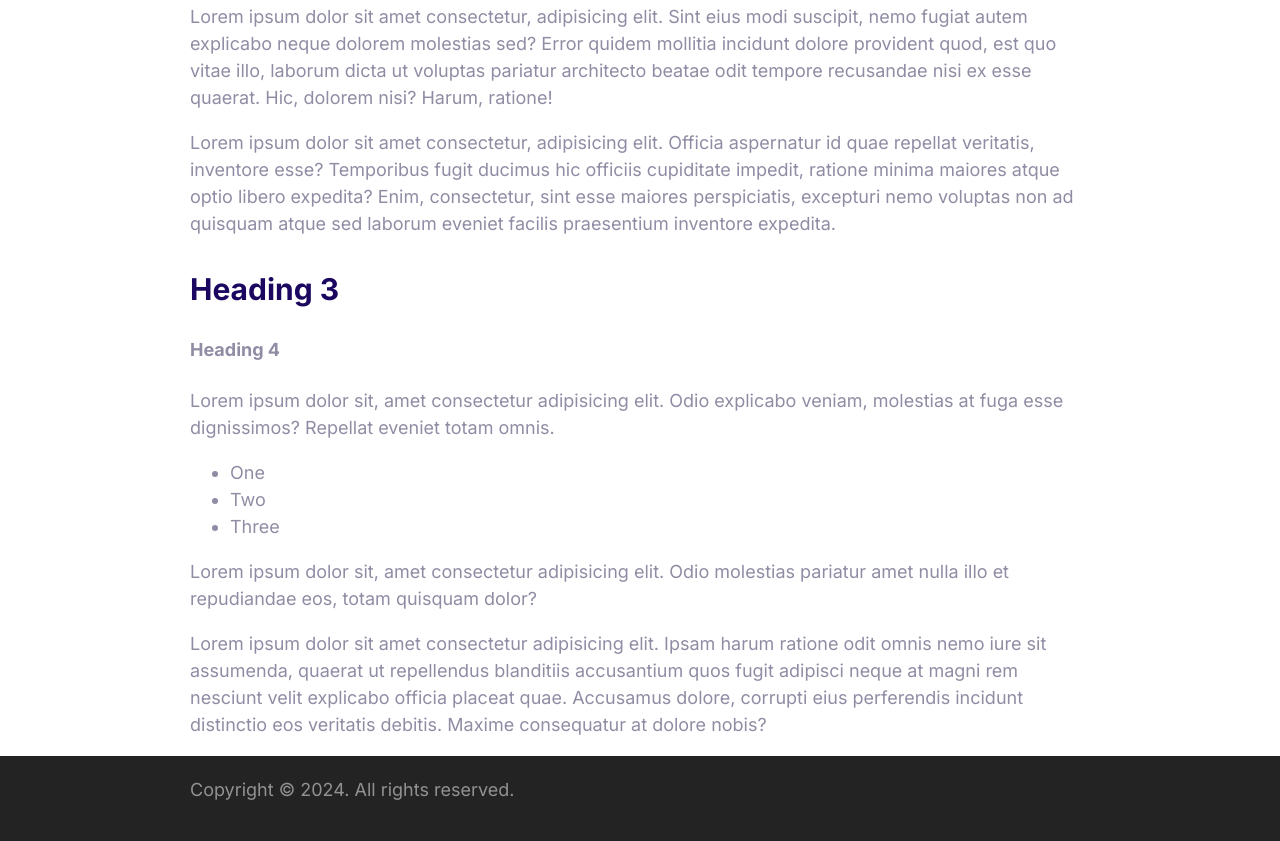
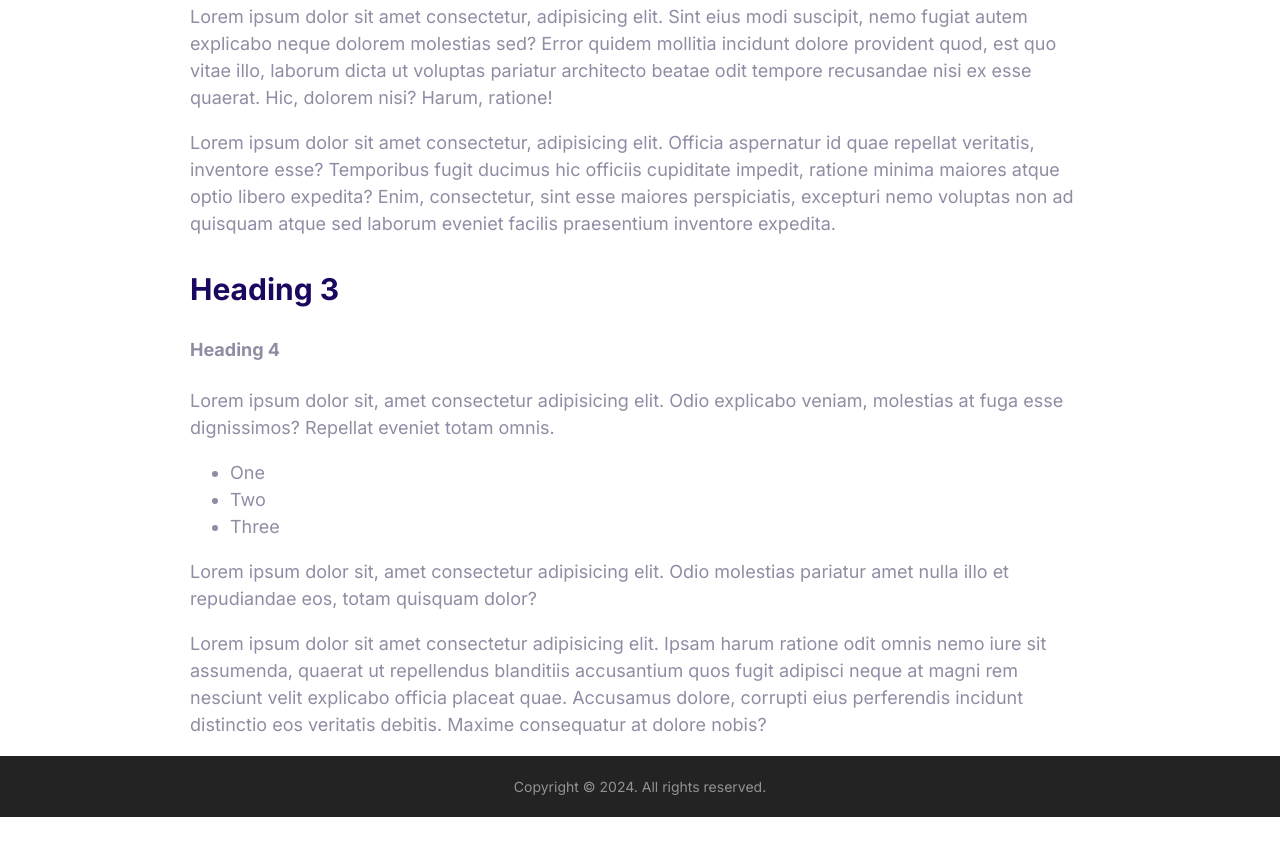
Before and after one commit to ajchariss/moshdev, a website built with Parcel: page index.html in a window 1280 px wide. Shown: the part 517-1358 px from the top of the page. After the commit the page ends 1334 px from the top, so only its background shows below. Built offline with nearby package versions, Linux system fonts and the light colour scheme.

Commit message:
styling the footer section

```diff
--- a/css/styles.css
+++ b/css/styles.css
@@ -134,8 +134,12 @@ p {
     background: var(--color-dark-background);
     color: #fff;
     padding: 20px;
+    text-align: center;
 }
 
 .copyright {
+    font-size: 14px;
+    margin: 0;
     opacity: .5;
+    padding: 0;
 }
```
